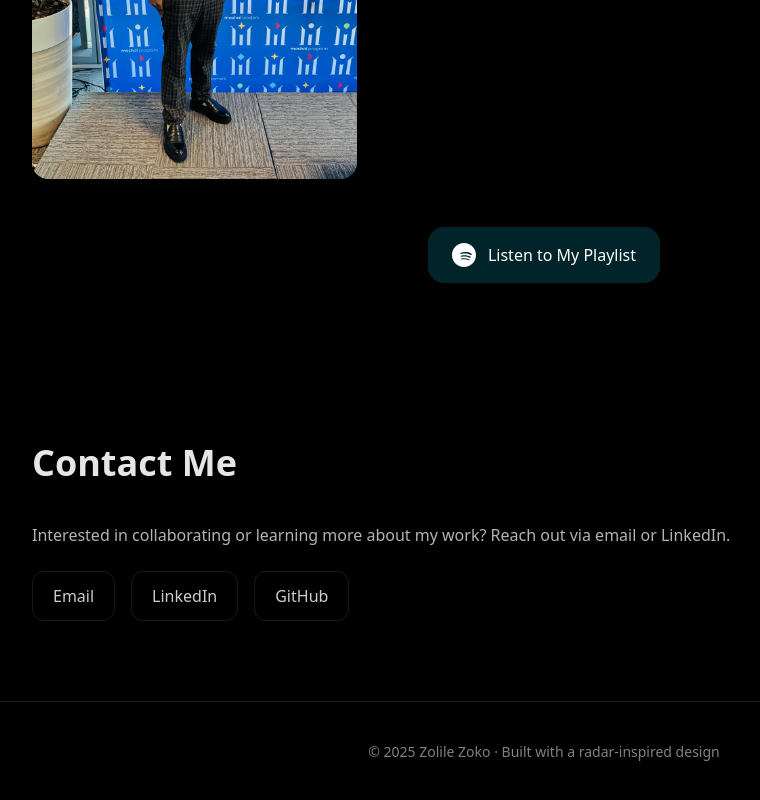
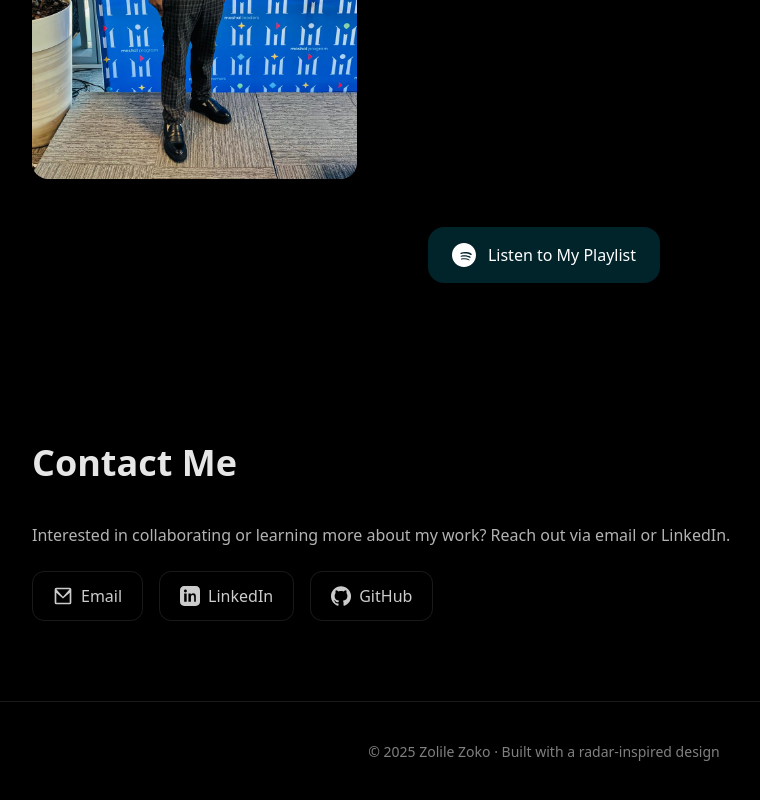
Before and after one commit to ZolileZoko/ZolileZoko.github.io, a plain HTML site: page index.html in a window 1280 px wide. Shown: the part 4911-5711 px from the top of the page, without its empty margins (96-856 px from the left). Drawn offline with nearby package versions, Linux system fonts and the light colour scheme.

Commit message:
Added icons for contacts

```diff
--- a/index.html
+++ b/index.html
@@ -472,10 +472,34 @@
 <section id="contact" class="py-20 px-6 md:px-10 lg:px-16 max-w-6xl mx-auto">
   <h2 class="text-3xl md:text-4xl font-bold text-white/90 mb-10">Contact Me</h2>
   <p class="text-white/70 mb-6">Interested in collaborating or learning more about my work? Reach out via email or LinkedIn.</p>
+
   <div class="flex flex-wrap gap-4">
-      <a href="mailto:zolilemikezoko@gmail.com" class="rounded-xl border border-white/10 px-5 py-3 text-white/80 hover:bg-white/10">Email</a>
-      <a href="https://www.linkedin.com/in/zolile-zoko-a48484216" target="_blank" class="rounded-xl border border-white/10 px-5 py-3 text-white/80 hover:bg-white/10">LinkedIn</a>
-      <a href="https://github.com/ZolileZoko" target="_blank" class="rounded-xl border border-white/10 px-5 py-3 text-white/80 hover:bg-white/10">GitHub</a>
+    <!-- Email -->
+    <a href="mailto:zolilemikezoko@gmail.com"
+       class="inline-flex items-center gap-2 rounded-xl border border-white/10 px-5 py-3 text-white/80 hover:bg-white/10 transition">
+      <svg xmlns="http://www.w3.org/2000/svg" class="h-5 w-5" fill="currentColor" viewBox="0 0 24 24">
+        <path d="M2 4a2 2 0 0 1 2-2h16a2 2 0 0 1 2 2v16a2 2 0 0 1-2 2H4a2 2 0 0 1-2-2V4zm2 0v.01L12 13 20 4.01V4H4zm16 16V8l-8 7-8-7v12h16z"/>
+      </svg>
+      Email
+    </a>
+
+    <!-- LinkedIn -->
+    <a href="https://www.linkedin.com/in/zolile-zoko-a48484216" target="_blank"
+       class="inline-flex items-center gap-2 rounded-xl border border-white/10 px-5 py-3 text-white/80 hover:bg-white/10 transition">
+      <svg xmlns="http://www.w3.org/2000/svg" class="h-5 w-5" fill="currentColor" viewBox="0 0 24 24">
+        <path d="M19 0h-14c-2.8 0-5 2.2-5 5v14c0 2.8 2.2 5 5 5h14c2.8 0 5-2.2 5-5v-14c0-2.8-2.2-5-5-5zm-11 19h-3v-10h3v10zm-1.5-11.3c-1 0-1.8-.8-1.8-1.7s.8-1.7 1.8-1.7 1.8.8 1.8 1.7-.8 1.7-1.8 1.7zm13.5 11.3h-3v-5.3c0-1.3 0-3-1.8-3s-2.1 1.4-2.1 2.9v5.4h-3v-10h2.9v1.3h.1c.4-.8 1.3-1.7 2.6-1.7 2.8 0 3.3 1.8 3.3 4.1v6.3z"/>
+      </svg>
+      LinkedIn
+    </a>
+
+    <!-- GitHub -->
+    <a href="https://github.com/ZolileZoko" target="_blank"
+       class="inline-flex items-center gap-2 rounded-xl border border-white/10 px-5 py-3 text-white/80 hover:bg-white/10 transition">
+      <svg xmlns="http://www.w3.org/2000/svg" class="h-5 w-5" fill="currentColor" viewBox="0 0 24 24">
+        <path d="M12 .297c-6.63 0-12 5.373-12 12 0 5.303 3.438 9.8 8.205 11.387.6.113.82-.258.82-.577v-2.234c-3.338.724-4.033-1.415-4.033-1.415-.546-1.387-1.333-1.756-1.333-1.756-1.089-.744.083-.729.083-.729 1.205.084 1.838 1.237 1.838 1.237 1.07 1.835 2.809 1.305 3.495.998.108-.775.418-1.305.76-1.605-2.665-.3-5.467-1.333-5.467-5.93 0-1.31.468-2.382 1.236-3.222-.123-.303-.536-1.523.117-3.176 0 0 1.008-.322 3.301 1.23.957-.266 1.983-.399 3.003-.404 1.02.005 2.047.138 3.006.404 2.291-1.552 3.297-1.23 3.297-1.23.655 1.653.242 2.873.119 3.176.77.84 1.235 1.912 1.235 3.222 0 4.61-2.807 5.625-5.479 5.921.43.372.823 1.102.823 2.222v3.293c0 .319.218.694.825.576 4.765-1.587 8.2-6.084 8.2-11.386 0-6.627-5.373-12-12-12z"/>
+      </svg>
+      GitHub
+    </a>
   </div>
 </section>
 
```
Lines whose indentation alone changed are shown as unchanged.
